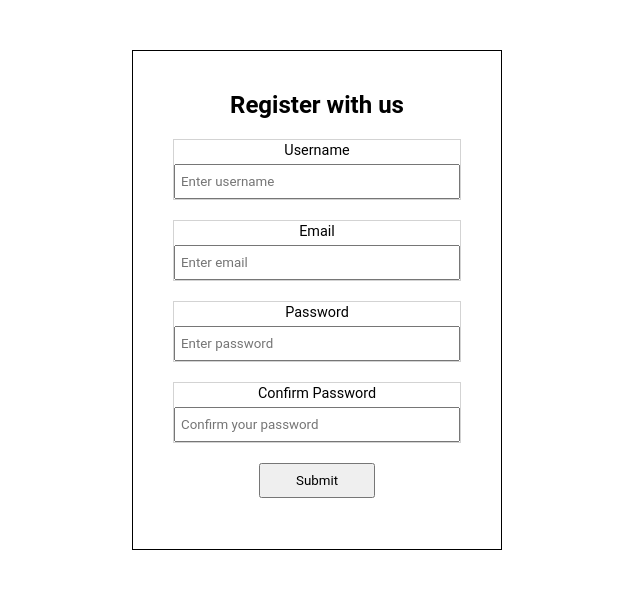
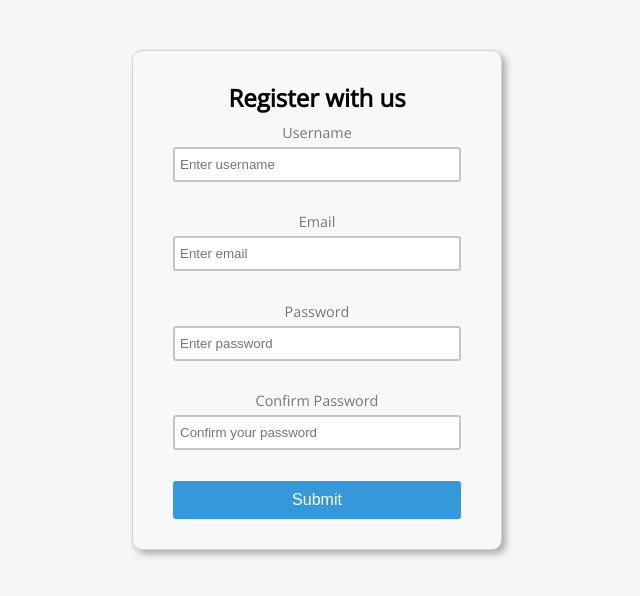
Before and after one commit to EfrainMiret/VanillaJS-Project-1-Form-Validation, a website built with Parcel: page src/index.html in a window 1280 px wide. Shown: the whole page, without its empty margins (323-963 px from the left). Built offline with nearby package versions, Linux system fonts and the light colour scheme.

Commit message:
Finished Sass styling

```diff
--- a/src/index.html
+++ b/src/index.html
@@ -4,6 +4,14 @@
     <meta charset="UTF-8" />
     <meta http-equiv="X-UA-Compatible" content="IE=edge" />
     <meta name="viewport" content="width=device-width, initial-scale=1.0" />
+
+    <!-- Link font -->
+    <link rel="preconnect" href="https://fonts.googleapis.com" />
+    <link rel="preconnect" href="https://fonts.gstatic.com" crossorigin />
+    <link
+      href="https://fonts.googleapis.com/css2?family=Open+Sans:wght@300;400&display=swap"
+      rel="stylesheet"
+    />
     <!-- Link stylesheet -->
     <link rel="stylesheet" href="./main.scss" />
     <!-- Link script -->
@@ -21,21 +29,21 @@
           <label for="username">Username</label>
           <input type="text" id="username" placeholder="Enter username" />
           <!-- This will be the error message that appears under the input -->
-          <small class="hidden">Error message</small>
+          <small class="hidden error-message">Error message</small>
         </div>
 
         <div class="form-control">
           <label for="email">Email</label>
           <input type="text" id="email" placeholder="Enter email" />
           <!-- This will be the error message that appears under the input -->
-          <small class="hidden">Error message</small>
+          <small class="hidden error-message">Error message</small>
         </div>
 
         <div class="form-control">
           <label for="password">Password</label>
           <input type="password" id="password" placeholder="Enter password" />
           <!-- This will be the error message that appears under the input -->
-          <small class="hidden">Error message</small>
+          <small class="hidden error-message">Error message</small>
         </div>
 
         <div class="form-control">
@@ -46,7 +54,7 @@
             placeholder="Confirm your password"
           />
           <!-- This will be the error message that appears under the input -->
-          <small class="hidden">Error message</small>
+          <small class="hidden error-message">Error message</small>
         </div>
 
         <button>Submit</button>
--- a/src/main.scss
+++ b/src/main.scss
@@ -1,57 +1,108 @@
+// Color variables
+$success-color: #2ecc71;
+$error-color: #e74c3c;
+$button-color: #3498db;
+
 * {
   margin: 0;
   padding: 0;
   box-sizing: border-box;
-  font-family: roboto, arial;
+  scroll-behavior: smooth;
+}
+
+body {
+  background: #f6f6f6;
+  font-family: "Open Sans", sans-serif;
+  min-height: 100vh;
+  display: flex;
+  justify-content: center;
+  align-items: center;
 }
 
 a {
   text-decoration: none;
 }
 
-.hidden {
-  display: none;
-}
-
 .form-container {
+  background-color: #f8f8f8;
   height: 500px;
-  width: 370px;
+  max-width: 27%;
+  min-width: 370px;
   margin: auto;
   margin-top: 50px;
-  padding: 40px 40px;
+
   text-align: center;
-  border: 1px solid black;
+  border: 1px solid lightgrey;
+  border-radius: 10px;
+  box-shadow: 4px 4px 7px rgba(0, 0, 0, 0.3);
 
   .form {
     height: 100%;
     width: 100%;
-    // border: 1px solid lightgrey;
-    // display: flex;
-    // flex-direction: column;
-
-    h2 {
-      margin-bottom: 20px;
-    }
+    padding: 30px 40px;
+    display: flex;
+    flex-direction: column;
+    // Remember that there are the space-between and space around values for this property
+    justify-content: space-between;
+    align-items: center;
 
     .form-control {
-      border: 1px solid lightgrey;
-
-      margin: 10px 0 20px 0;
+      width: 100%;
 
       label {
         font-size: 0.9rem;
+        color: #777;
+        // Display block bc labels are set as inline block by default
+        display: block;
       }
       input {
         margin-top: 5px;
         width: 100%;
         height: 35px;
         padding: 0 0 0 5px;
+        border: 2px solid #c5c5c5;
+        border-radius: 3px;
+      }
+
+      :focus {
+        outline: 0;
+        border-color: #777;
       }
     }
   }
 
+  // SO here we say if the form control has a class of success then we want the input to border to be green
+  .form-control.success input {
+    border-color: $success-color;
+  }
+  // If it has the class error then the border red
+  .form-control.error input {
+    border-color: $error-color;
+  }
+
+  .error-message {
+    color: $error-color;
+    font-size: 0.7rem;
+    // There is a difference between visibility: hidden and display: none. Display none collapses everything around it (meaning that it acts as if there was nothing there, so the space gets occupied with other things), and visibility hidden just makes it invisible, but it still takes up that space there, so the elements stay in the correct place
+    visibility: hidden;
+  }
+
+  // So in the js, when something goes wrong, we want to add the error class and set the visibility of the error message to visible
+  // So if the form control has the class of error, then we want to display the error message
+  .form-control.error .error-message {
+    visibility: visible;
+  }
+
   button {
-    height: 35px;
-    width: 40%;
+    align-self: center;
+
+    width: 100%;
+    cursor: pointer;
+    background: $button-color;
+    border: 2px solid $button-color;
+    border-radius: 3px;
+    color: white;
+    font-size: 1rem;
+    padding: 8px;
   }
 }
```
